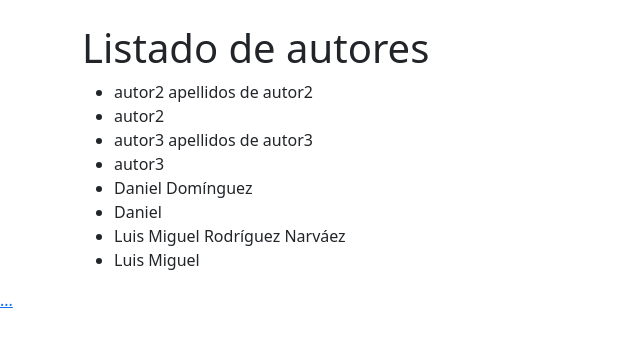
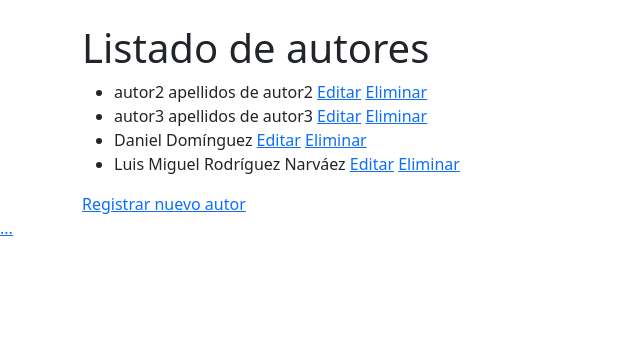
Before and after one commit to luismgitplm/Ejercicios-Python, a Django app: page /author/ in a window 1280 px wide. Shown: the part 50-397 px from the top of the page, without its empty margins (0-640 px from the left). Run offline with Django 5.2, Linux system fonts and the light colour scheme; data comes from the database, SQL or seed files in the repository; both versions use the stored data as it was after the commit.

Commit message:
Finalización del crud en el proyecto de django

```diff
--- a/Django/ProyectoBase/HolaMundo/Templates/author.html
+++ b/Django/ProyectoBase/HolaMundo/Templates/author.html
@@ -13,11 +13,16 @@
     <h1>Listado de autores</h1>
     <ul>
         {% for aut in authors %}
-        <li>{{ aut }}</li>
-        <li>{{ aut.name}}</li> <!-- Lo que contiene la variable autor
+        <li>
+            {{ aut }}
+            <a href="/editarAutor/{{aut.id}}">Editar</a>
+            <a href="/eliminarAutor/{{aut.id}}">Eliminar</a>
+        </li>
+         <!-- Lo que contiene la variable autor
         es una lista -->
         {% endfor %}
     </ul>
+    <div><a href="/crearAutor/">Registrar nuevo autor</a></div>
     {%endblock%}
 </body>
 </html>
--- a/Django/ProyectoBase/HolaMundo/Templates/crearAutor.html
+++ b/Django/ProyectoBase/HolaMundo/Templates/crearAutor.html
@@ -5,5 +5,9 @@
 {%endblock%}
 
 {%block content%}
-    {{autor_form}}
+    <form action="" method="post">
+        {%csrf_token%}
+        {{autor_form}}
+        <button type="submit">Guardar</button>
+    </form>
 {%endblock%}
--- a/Django/ProyectoBase/HolaMundo/views.py
+++ b/Django/ProyectoBase/HolaMundo/views.py
@@ -1,4 +1,5 @@
 from django.shortcuts import render
+from django.shortcuts import redirect
 from HolaMundo.models import Author
 from HolaMundo.models import Book
 from django.http import HttpResponse
@@ -22,4 +23,41 @@ def book (request):
     return render(request, 'book.html',{'books': book})
 
 def crearAutor (request):
-    return render(request, 'crearAutor.html',{'autor_form': AutorForm})
+    if request.method == 'GET':
+        return render(request, 'crearAutor.html', {'autor_form': AutorForm})
+        return (request, 'nombre_carpeta/crearAutor.html')
+
+    if request.method == 'POST':
+
+        form=AutorForm(data=request.POST)
+
+    if form.is_valid:
+        form.save()
+        return redirect ('/author/')
+    else:
+        form=AutorForm(data=request.POST)
+        return render (request, 'crearAutor.html',{'autor_form': AutorForm})
+
+def editarAutor (request, pk=None): #Recibe la clave del autor que queremos actualizar.
+    autor=Author.objects.get(pk=pk) #Nos buscará el registro que coincida con la clave que le
+    author_form=AutorForm(instance=autor) #todo form basado en un modelo tiene este atributo que hace
+
+    if request.method == 'GET':
+        author_form=AutorForm(instance=autor)
+        return render (request,'editarAutor.html',{'author':autor,'author_form':author_form})
+    if request.method == 'POST':
+        author_form=AutorForm(data=request.POST, instance=autor)
+    if author_form.is_valid():
+        author_form.save()
+        return redirect ('/author/') #Se realiza igual que en la creación
+    else:
+        author_form=AutorForm(data=request.POST, instance=autor)
+        return render (request,'editarAutor.html',{'author':autor,'author_form':author_form})
+
+
+def eliminarAutor (request, pk=None):
+    Author.objects.filter(pk=pk).delete()
+    #Otra forma de hacerlo
+    #autor=Author.objects.get(pk=pk)
+    #autor.delete()
+    return redirect ('/author/')
--- a/Django/ProyectoBase/ProyectoBase/urls.py
+++ b/Django/ProyectoBase/ProyectoBase/urls.py
@@ -24,5 +24,7 @@ urlpatterns = [
     path('home/', views.home),
     path('author/', views.author),
     path('book/', views.book),
-    path('crearAutor/', views.crearAutor)
+    path('crearAutor/', views.crearAutor),
+    path ('editarAutor/<int:pk>',views.editarAutor),
+    path ('eliminarAutor/<int:pk>',views.eliminarAutor)
 ]
```
Also changed, not shown: Django/ProyectoBase/HolaMundo/Templates/editarAutor.html (added, +9 -0 lines), Django/ProyectoBase/db.sqlite3.
